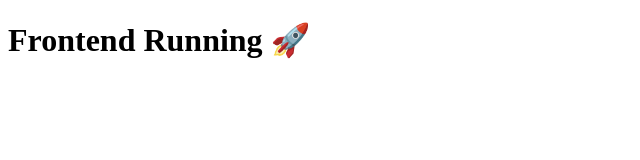
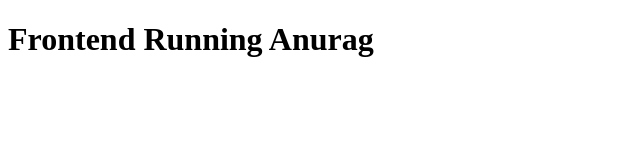
Before and after one commit to Anu-Yadav11/docker-multi-tier, a plain HTML site: page frontend/index.html in a window 1280 px wide. Shown: the whole page, without its empty margins (0-640 px from the left). Drawn offline with Linux system fonts and the light colour scheme.

Commit message:
Update index.html

```diff
--- a/frontend/index.html
+++ b/frontend/index.html
@@ -4,6 +4,6 @@
     <title>Docker App</title>
 </head>
 <body>
-    <h1>Frontend Running 🚀</h1>
+    <h1>Frontend Running Anurag</h1>
 </body>
 </html>
```
